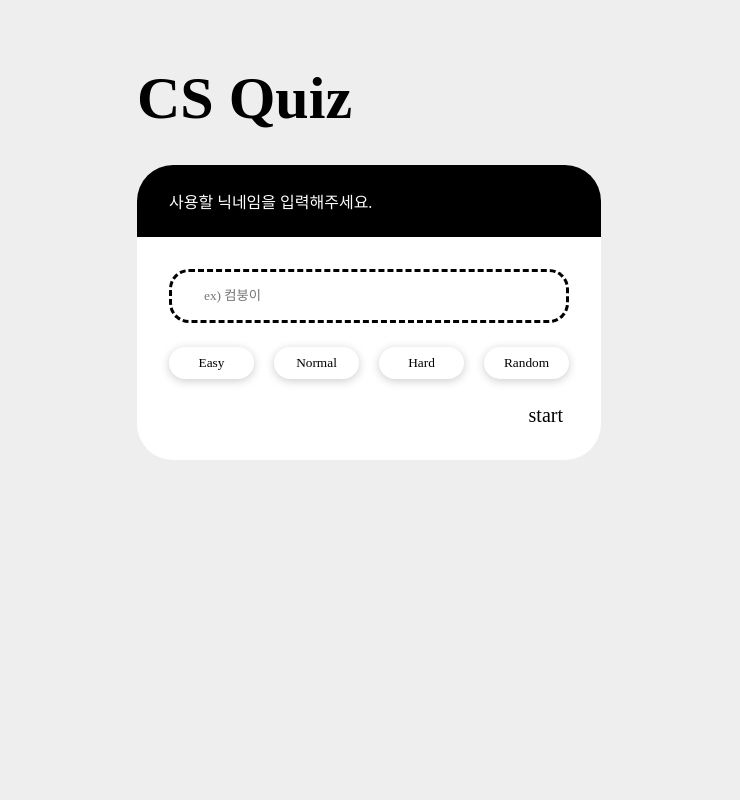
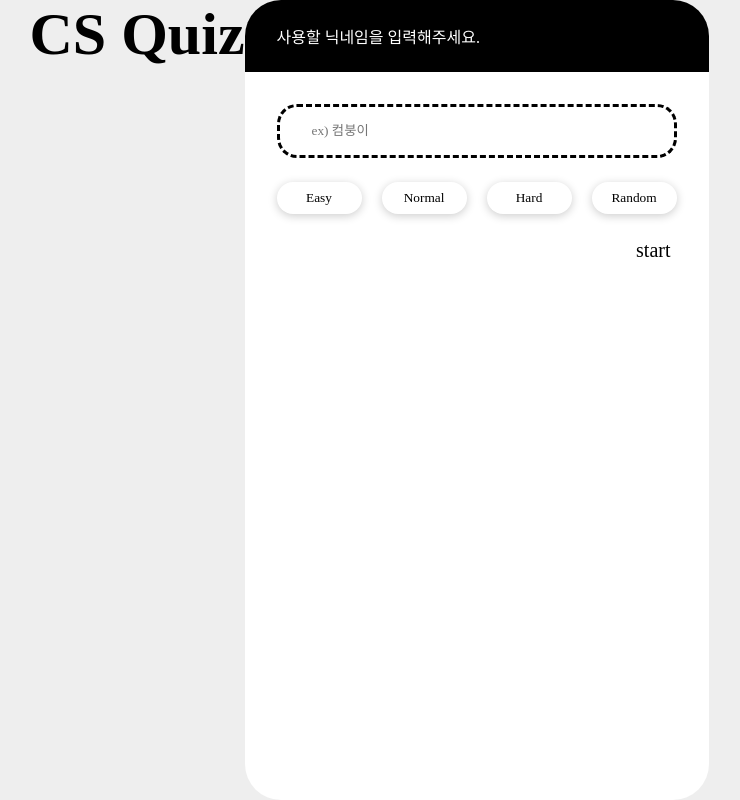
Before and after one commit to CSQuiz/CS-Quiz-Frontend, a React (Vite) app: page / in a window 1280 px wide. Shown: the whole page, without its empty margins (271-1011 px from the left). Built offline with nearby package versions, Linux system fonts and the light colour scheme; no server answers; a web font is replaced by a local one.

Commit message:
fix: 모달이 전체 화면을 덮도록 html의 너비와 높이 수정

```diff
--- a/src/App.css
+++ b/src/App.css
@@ -16,12 +16,21 @@
       format("woff");
 }
 
+.wrapper {
+  display: flex;
+  flex-direction: column;
+  margin-top: 4rem;
+  margin-bottom: 4rem;
+}
+
 h1 {
   font-family: "godoRoundedR";
   font-size: 60px;
   margin: 0;
   margin-bottom: 32px;
   padding: 0;
+  z-index: 1;
+  position: relative;
 }
 
 * {
--- a/src/index.css
+++ b/src/index.css
@@ -2,11 +2,18 @@ html,
 body {
   margin: 0;
   padding: 0;
+  height: 100%;
+  width: 100%;
 }
 
 body {
   background-color: #eeeeee;
+}
+
+#root {
   display: flex;
   justify-content: center;
-  margin: 4rem;
+  width: 100%;
+  min-height: 100%;
+  height: auto;
 }
```
